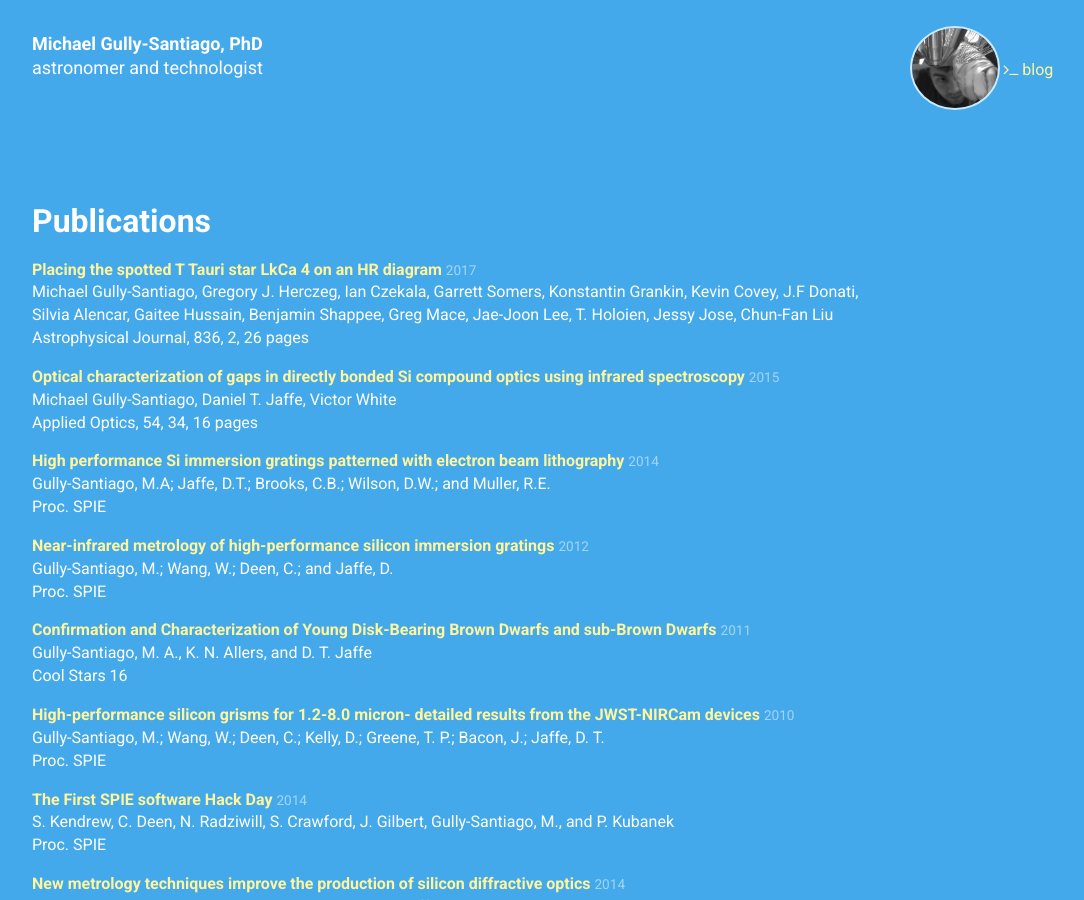
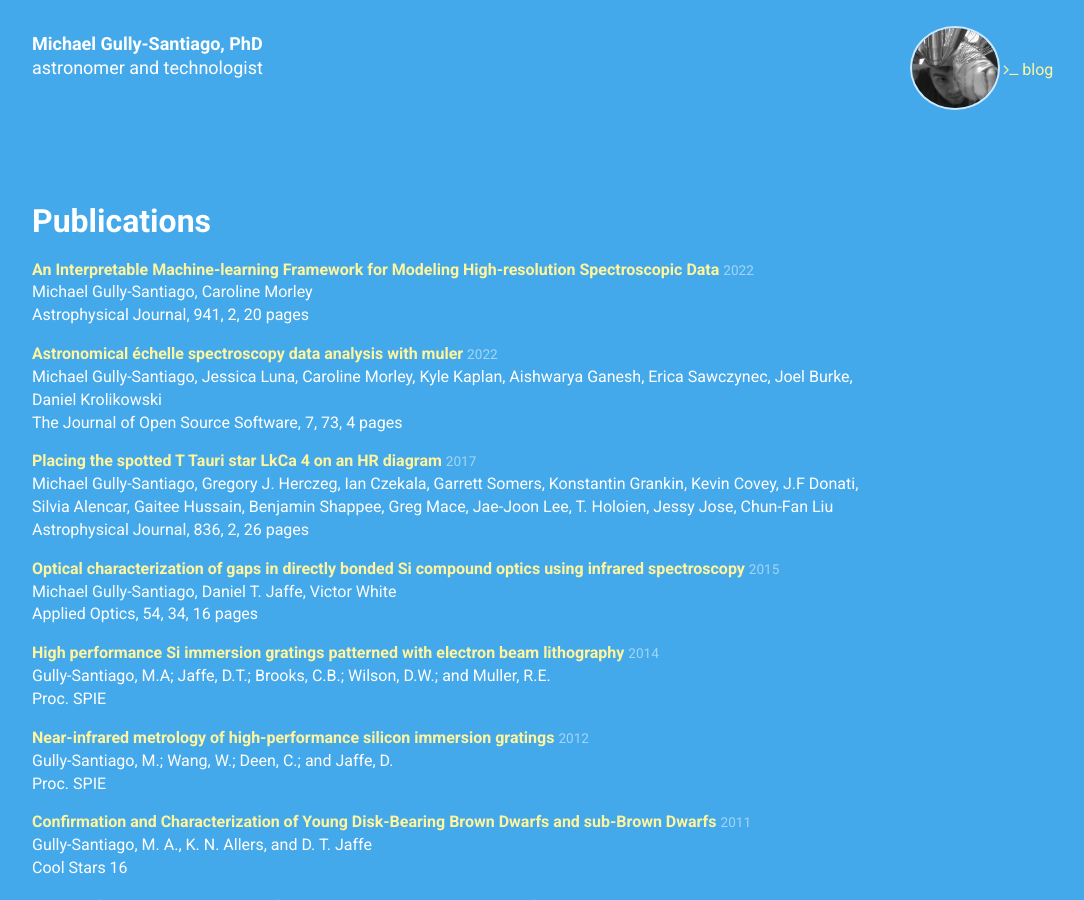
Before and after one commit to gully/gully.github.io, a Jekyll site: the page built from index.html, in a window 1280 px wide and 900 px high, scrolled down 779 px. Shown: the whole window, without its empty margins (38-1122 px from the left). Built offline with Jekyll 4.4.1, drawn with Linux system fonts in a browser that asks for light colours; nearby versions of some CDN libraries; the list of posts is cut into pages by our own code.

Commit message:
add some publications

```diff
--- a/_data/publications.yml
+++ b/_data/publications.yml
@@ -1,5 +1,26 @@
--
-  type: journal
+- type: journal
+  title: An Interpretable Machine-learning Framework for Modeling High-resolution Spectroscopic Data
+  authors: Michael Gully-Santiago, Caroline Morley
+  journal: Astrophysical Journal
+  volume: 941
+  issue: 2
+  pages: 20 pages
+  year: 2022
+  month: December
+  pdf: https://arxiv.org/pdf/2210.01827.pdf
+  url: https://ui.adsabs.harvard.edu/abs/2022ApJ...941..200G/abstract
+- type: journal
+  title: Astronomical échelle spectroscopy data analysis with muler
+  authors: Michael Gully-Santiago, Jessica Luna, Caroline Morley, Kyle Kaplan, Aishwarya Ganesh, Erica Sawczynec, Joel Burke, Daniel Krolikowski
+  journal: The Journal of Open Source Software
+  volume: 7
+  issue: 73
+  pages: 4 pages
+  year: 2022
+  month: May
+  pdf: https://www.theoj.org/joss-papers/joss.04302/10.21105.joss.04302.pdf
+  url: https://ui.adsabs.harvard.edu/abs/2022JOSS....7.4302G/abstract
+- type: journal
   title: Placing the spotted T Tauri star LkCa 4 on an HR diagram
   authors: Michael Gully-Santiago, Gregory J. Herczeg, Ian Czekala, Garrett Somers, Konstantin Grankin, Kevin Covey, J.F Donati, Silvia Alencar, Gaitee Hussain, Benjamin Shappee, Greg Mace, Jae-Joon Lee, T. Holoien, Jessy Jose, Chun-Fan Liu
   journal: Astrophysical Journal
@@ -10,8 +31,7 @@
   month: February
   pdf: https://arxiv.org/pdf/1701.06703v1.pdf
   url: http://adsabs.harvard.edu/abs/2017ApJ...836..200G
--
-  type: journal
+- type: journal
   title: Optical characterization of gaps in directly bonded Si compound optics using infrared spectroscopy
   authors: Michael Gully-Santiago, Daniel T. Jaffe, Victor White
   journal: Applied Optics
@@ -22,8 +42,7 @@
   month: December
   pdf: http://arxiv.org/pdf/1511.01183v1.pdf
   url: http://adsabs.harvard.edu/abs/2015ApOpt..5410177G
--
-  type: conference
+- type: conference
   title: High performance Si immersion gratings patterned with electron beam lithography
   authors: Gully-Santiago, M.A; Jaffe, D.T.; Brooks, C.B.; Wilson, D.W.; and Muller, R.E.
   conference: Proc. SPIE
@@ -31,48 +50,42 @@
   year: 2014
   pdf: http://adsabs.harvard.edu/abs/2014SPIE.9151E..5KG
   url: http://adsabs.harvard.edu/abs/2014SPIE.9151E..5KG
--
-  type: conference
+- type: conference
   title: Near-infrared metrology of high-performance silicon immersion gratings
   authors: Gully-Santiago, M.; Wang, W.; Deen, C.; and Jaffe, D.
   conference: Proc. SPIE
   year: 2012
   pdf: http://adsabs.harvard.edu/abs/2012SPIE.8450E..2SG
   url: http://adsabs.harvard.edu/abs/2012SPIE.8450E..2SG
--
-  type: conference
+- type: conference
   title: Confirmation and Characterization of Young Disk-Bearing Brown Dwarfs and sub-Brown Dwarfs
   authors: Gully-Santiago, M. A., K. N. Allers, and D. T. Jaffe
   conference: Cool Stars 16
   year: 2011
   pdf: http://adsabs.harvard.edu/abs/2011ASPC..448..633G
   url: http://adsabs.harvard.edu/abs/2011ASPC..448..633G
--
-  type: conference
+- type: conference
   title: High-performance silicon grisms for 1.2-8.0 micron- detailed results from the JWST-NIRCam devices
   authors: Gully-Santiago, M.; Wang, W.; Deen, C.; Kelly, D.; Greene, T. P.; Bacon, J.; Jaffe, D. T.
   conference: Proc. SPIE
   year: 2010
   pdf: http://adsabs.harvard.edu/abs/2010SPIE.7739E..3SG
   url: http://adsabs.harvard.edu/abs/2010SPIE.7739E..3SG
--
-  type: conference
+- type: conference
   title: The First SPIE software Hack Day
   authors: S. Kendrew, C. Deen, N. Radziwill, S. Crawford, J. Gilbert, Gully-Santiago, M., and P. Kubanek
   conference: Proc. SPIE
   year: 2014
   pdf: http://adsabs.harvard.edu/abs/2014SPIE.9152E..02K
   url: http://adsabs.harvard.edu/abs/2014SPIE.9152E..02K
--
-  type: conference
+- type: conference
   title: New metrology techniques improve the production of silicon diffractive optics
   authors: C. B. Brooks, Gully-Santiago, M., M. Grigas, and D. T. Jaffe
   conference: Proc. SPIE
   year: 2014
   pdf: http://adsabs.harvard.edu/abs/2014SPIE.9151E..1GB
   url: http://adsabs.harvard.edu/abs/2014SPIE.9151E..1GB
--
-  type: conference
+- type: conference
   title: Manufacturing of silicon immersion gratings for infrared spectrometers
   authors: W. Wang, Gully-Santiago, M., C. Deen, D. J. Mar, and D. T. Jaffe
   conference: Proc. SPIE
```
